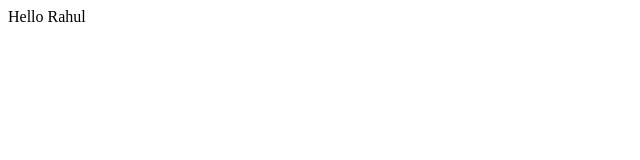
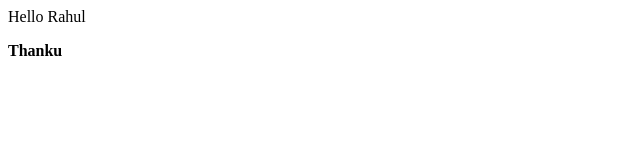
Before and after one commit to 20481-RahulYadav/repo2, a plain HTML site: page index.html in a window 1280 px wide. Shown: the full height of the page, 0-640 px from the left. Drawn offline with Linux system fonts and the light colour scheme.

Commit message:
Home Updated

```diff
--- a/index.html
+++ b/index.html
@@ -1 +1,2 @@
 <p>Hello Rahul</p>
+<b>Thanku</b>
```
